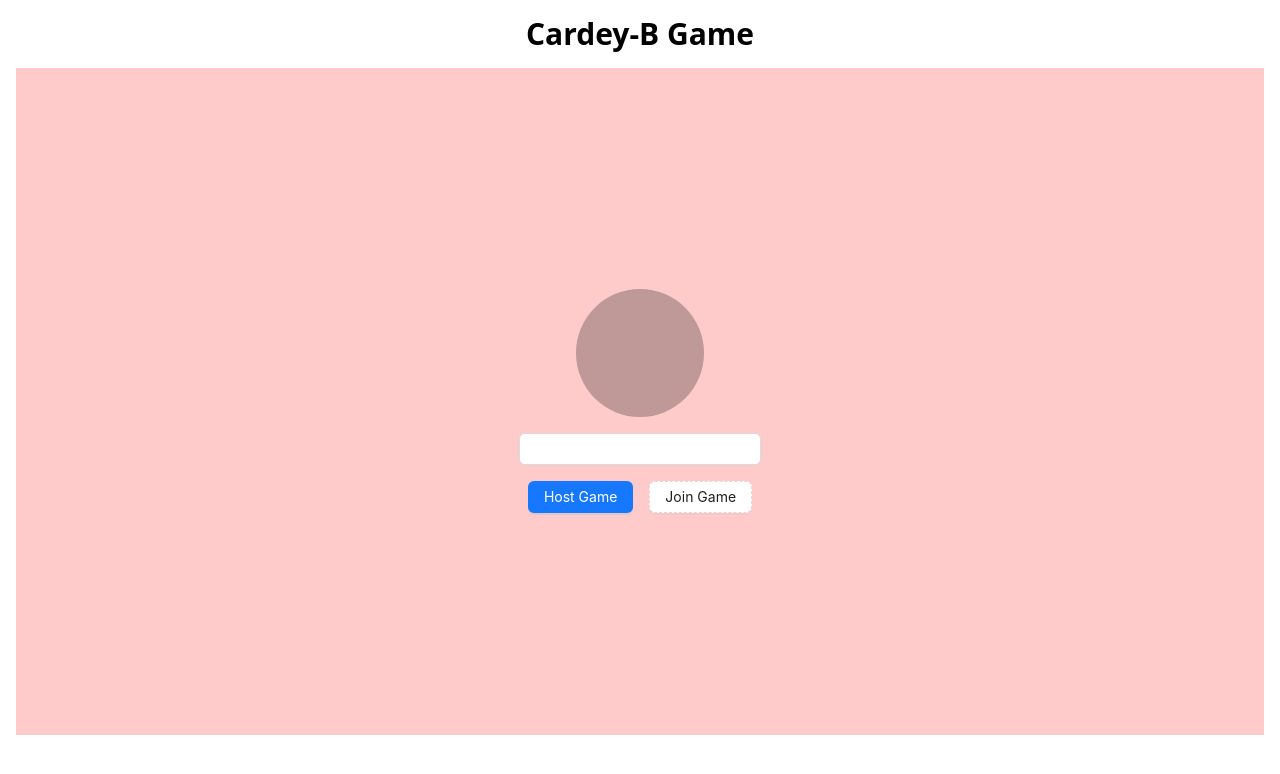
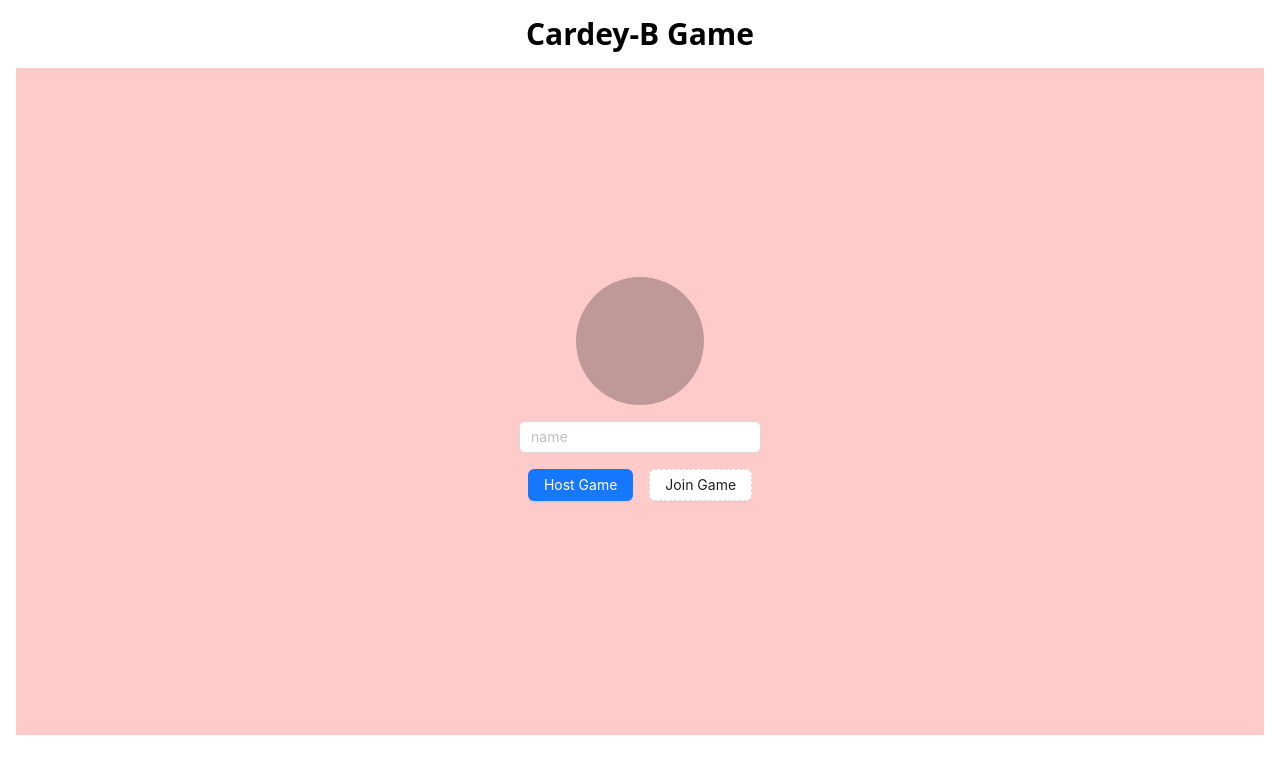
Before and after one commit to Abdo-reda/Cardey-B, a Vue app: page / in a window 1280 px wide. Shown: the top 774 px of the page. Built offline with nearby package versions, Linux system fonts and the light colour scheme.

Commit message:
a7san component nour shafoh fe 7yatoh

```diff
--- a/src/views/HomeView.vue
+++ b/src/views/HomeView.vue
@@ -1,6 +1,6 @@
 <script setup lang="ts">
-import { Avatar, Button, FormItem, Input } from 'ant-design-vue';
-import { computed, ref } from 'vue';
+import { Avatar, Button, Form, FormItem, Input } from 'ant-design-vue';
+import { reactive, ref } from 'vue';
 
 const name = ref('');
 
@@ -8,6 +8,22 @@ const name = ref('');
 //     name.value.length > 56
 //     return name.value;
 // });
+
+interface FormState {
+    name: string;
+}
+
+const joinFormState = reactive<FormState>({
+    name: '',
+});
+
+function onSumbit() {
+    console.log("I am submitttingggg!!!!")
+}
+
+function onFail() {
+    console.log("I am failinggggg!!!!")
+}
 
 </script>
 
@@ -17,19 +33,26 @@ const name = ref('');
             <p class="font-semibold text-3xl"> Cardey-B Game </p>
         </div>
         <div class="flex flex-col h-5/6 bg-red-200 items-center justify-center m-4 p-4">
+            <Form :model="joinFormState" @finish="onSumbit" @finish-failed="onFail">
                 <div class="flex flex-col justify-center items-center">
                     <Avatar class="hover:cursor-pointer size-32">
                     </Avatar>
                     <div class="flex flex-row items-center justify-center m-4 gap-4">
-                    <FormItem class="m-0">
-                        <Input v-model:value="name" />
+                        <FormItem class="m-0" name="name"
+                            :rules="[{ required: true, message: 'Please input your name' }]">
+                            <Input placeholder="name" v-model:value="joinFormState.name" />
                         </FormItem>
                     </div>
                     <div class="flex items-center justify-center gap-4">
-                    <Button type="primary"> Host Game </Button>
-                    <Button type="dashed"> Join Game </Button>
+                        <FormItem>
+                            <Button type="primary" html-type="submit"> Host Game </Button>
+                        </FormItem>
+                        <FormItem>
+                            <Button type="dashed" html-type="submit"> Join Game </Button>
+                        </FormItem>
                     </div>
                 </div>
+            </Form>
         </div>
     </div>
 </template>
```
Lines whose indentation alone changed are shown as unchanged.
